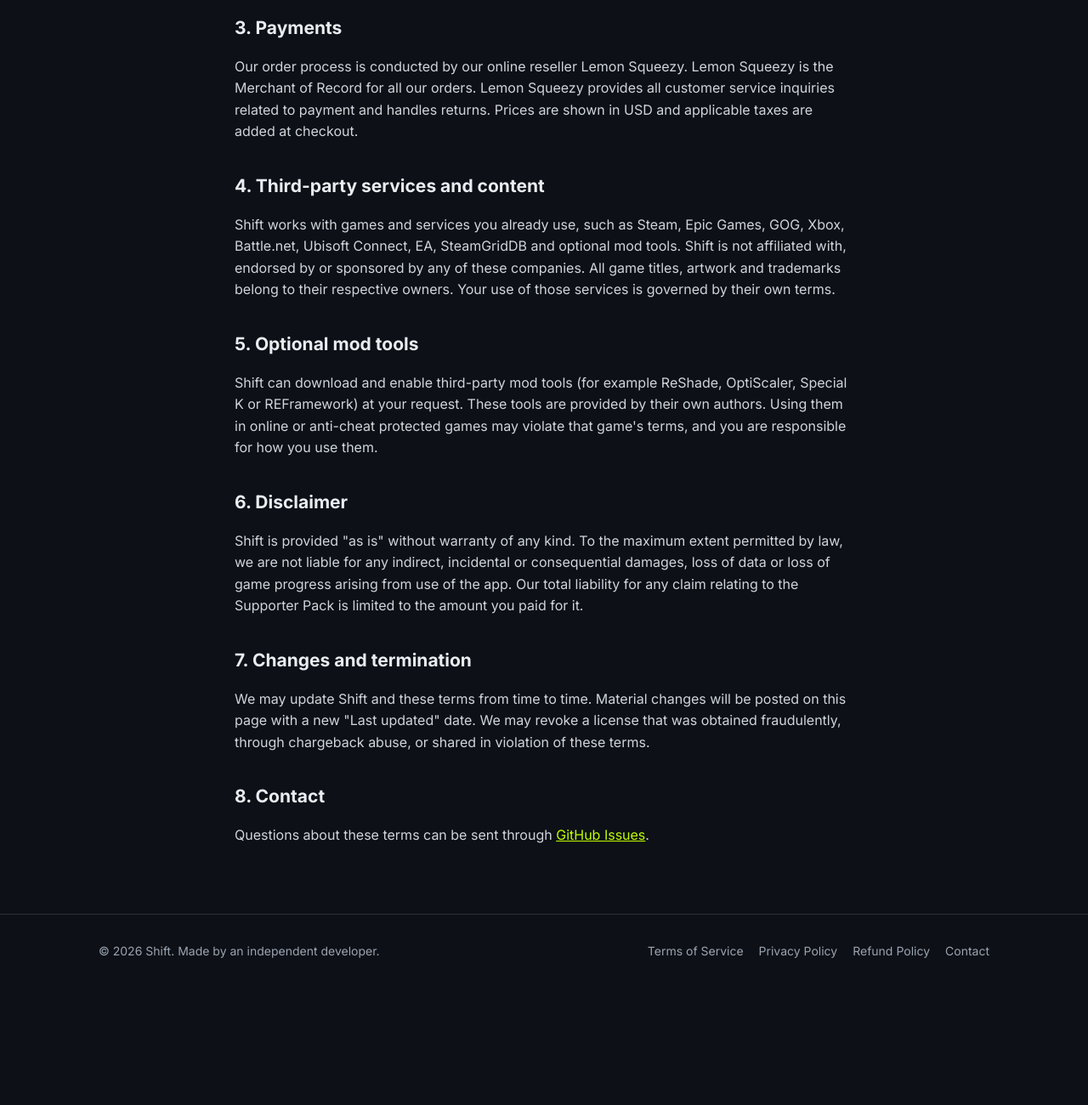
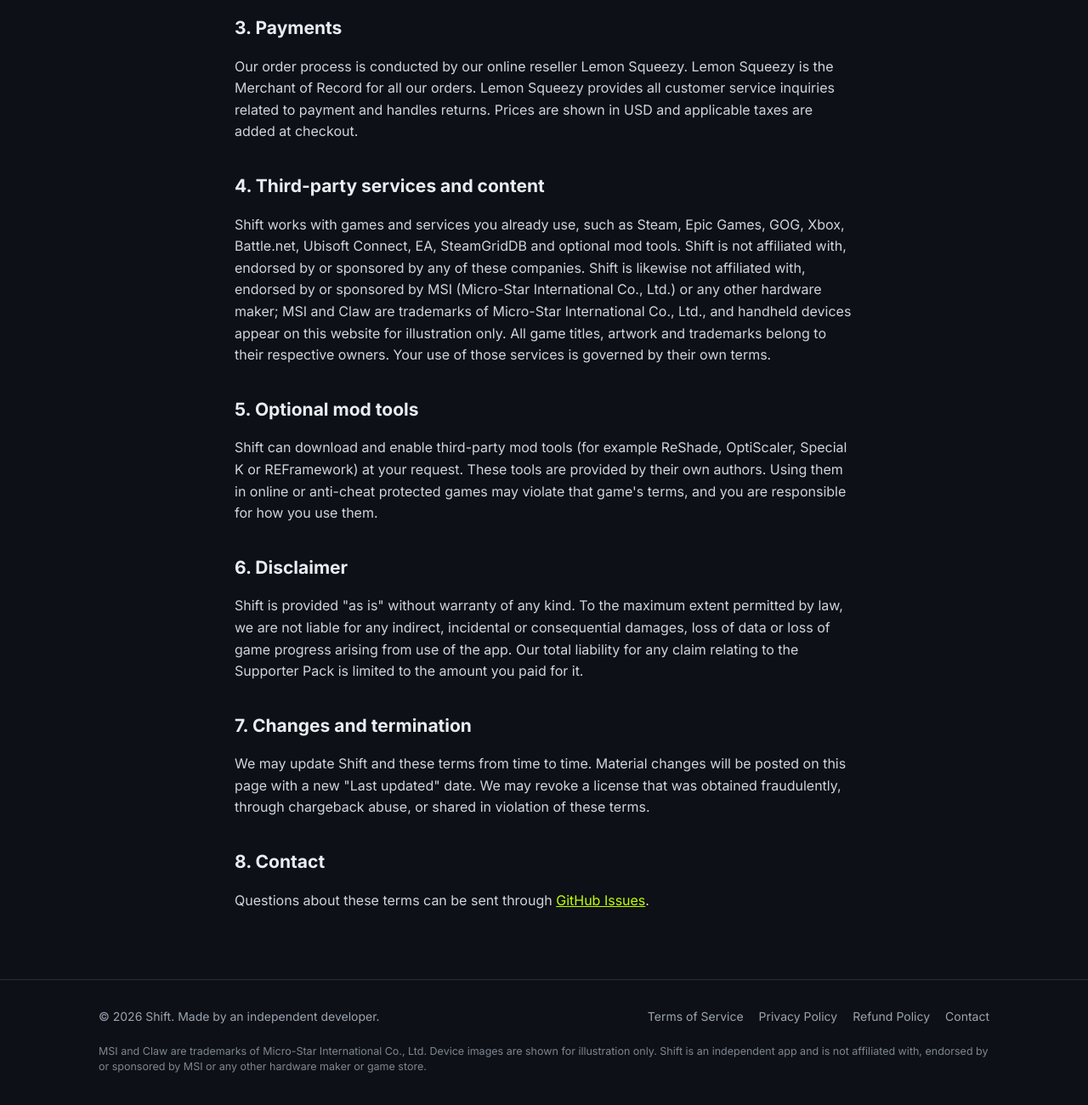
Before and after one commit to red-Geck0/ShiftLauncher-releases, a plain HTML site: page docs/terms.html in a window 1280 px wide. Shown: the part 1026-2326 px from the top of the page at 85% size. Before the commit the page ends 2205 px from the top, so only its background shows below. Drawn offline with Linux system fonts and the light colour scheme.

Commit message:
1.1.9: disclaimer merek dagang MSI di footer dan Terms

```diff
--- a/docs/style.css
+++ b/docs/style.css
@@ -148,3 +148,4 @@
   .nav { gap: 14px; }
   footer .links { margin-left: 0; }
 }
+footer .disclaimer { flex-basis: 100%; margin: 4px 0 0; font-size: 12.5px; line-height: 1.5; opacity: 0.8; }
--- a/docs/terms.html
+++ b/docs/terms.html
@@ -40,7 +40,7 @@
   <p>Our order process is conducted by our online reseller Lemon Squeezy. Lemon Squeezy is the Merchant of Record for all our orders. Lemon Squeezy provides all customer service inquiries related to payment and handles returns. Prices are shown in USD and applicable taxes are added at checkout.</p>
 
   <h2>4. Third-party services and content</h2>
-  <p>Shift works with games and services you already use, such as Steam, Epic Games, GOG, Xbox, Battle.net, Ubisoft Connect, EA, SteamGridDB and optional mod tools. Shift is not affiliated with, endorsed by or sponsored by any of these companies. All game titles, artwork and trademarks belong to their respective owners. Your use of those services is governed by their own terms.</p>
+  <p>Shift works with games and services you already use, such as Steam, Epic Games, GOG, Xbox, Battle.net, Ubisoft Connect, EA, SteamGridDB and optional mod tools. Shift is not affiliated with, endorsed by or sponsored by any of these companies. Shift is likewise not affiliated with, endorsed by or sponsored by MSI (Micro-Star International Co., Ltd.) or any other hardware maker; MSI and Claw are trademarks of Micro-Star International Co., Ltd., and handheld devices appear on this website for illustration only. All game titles, artwork and trademarks belong to their respective owners. Your use of those services is governed by their own terms.</p>
 
   <h2>5. Optional mod tools</h2>
   <p>Shift can download and enable third-party mod tools (for example ReShade, OptiScaler, Special K or REFramework) at your request. These tools are provided by their own authors. Using them in online or anti-cheat protected games may violate that game's terms, and you are responsible for how you use them.</p>
@@ -58,6 +58,8 @@
 <footer><div class="wrap">
   <span>&copy; 2026 Shift. Made by an independent developer.</span>
   <div class="links"><a href="terms.html">Terms of Service</a><a href="privacy.html">Privacy Policy</a><a href="refund.html">Refund Policy</a><a href="https://github.com/red-Geck0/ShiftLauncher-releases/issues">Contact</a></div>
+
+  <p class="disclaimer">MSI and Claw are trademarks of Micro-Star International Co., Ltd. Device images are shown for illustration only. Shift is an independent app and is not affiliated with, endorsed by or sponsored by MSI or any other hardware maker or game store.</p>
 </div></footer>
 </body>
 </html>
```
Also changed, not shown: docs/index.html (+3 -1 lines), docs/privacy.html (+2 -0 lines), docs/refund.html (+2 -0 lines).
